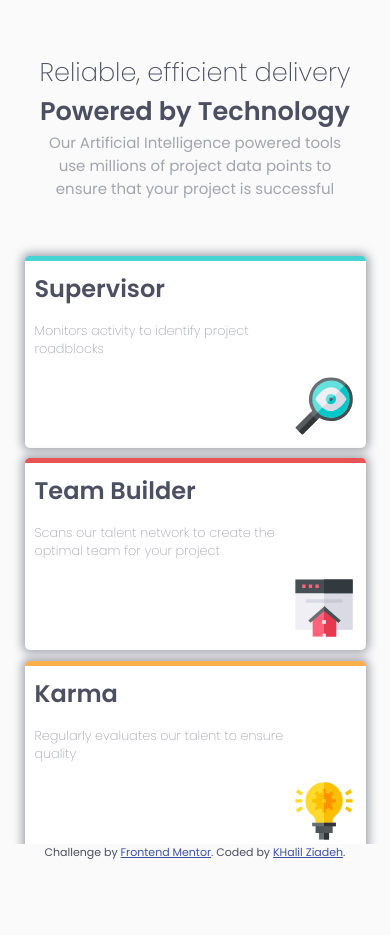
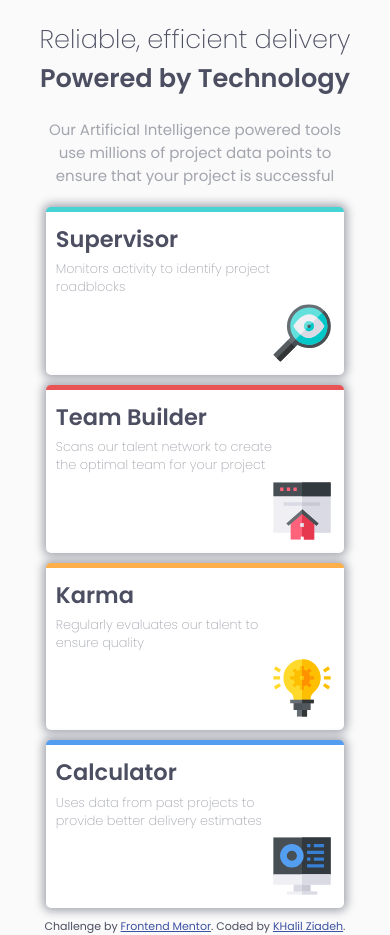
Before and after one commit to KHalilZiadeh/fourcards-challenge, a plain HTML site: page index.html in a window 390 px wide. Before the commit the page ends 861 px from the top, so only its background shows below. Drawn offline with Linux system fonts and the light colour scheme.

Commit message:
Fixed footer problem

```diff
--- a/index.html
+++ b/index.html
@@ -40,9 +40,9 @@
     <div class="container">
       <div class="column">
         <article class="left">
-          <h3>
+          <h2>
             Supervisor
-          </h3>
+          </h2>
           <p>
             Monitors activity to identify project roadblocks
           </p>
@@ -51,9 +51,9 @@
       </div>
       <div class="column middle">
         <article class="top">
-          <h3>
+          <h2>
             Team Builder
-          </h3>
+          </h2>
           <p>
             Scans our talent network to create the optimal team for your project
           </p>
@@ -62,9 +62,9 @@
       </div>
       <div class="column middle">
         <article class="bottom">
-          <h3>
+          <h2>
             Karma
-          </h3>
+          </h2>
           <p>
             Regularly evaluates our talent to ensure quality
           </p>
@@ -73,9 +73,9 @@
       </div>
       <div class="column">
         <article class="right">
-          <h3>
+          <h2>
             Calculator
-          </h3>
+          </h2>
           <p>
             Uses data from past projects to provide better delivery estimates
           </p>
--- a/main.css
+++ b/main.css
@@ -22,9 +22,6 @@ p {
     color: var(--grayish-blue);
 }
 
-html {
-    height: 100%;
-}
 
 body {
     font-size: 15px;
@@ -37,13 +34,13 @@ body {
     color: var(--very-dark-blue);
 }
 
+
 main {
     width: 100%;
     height: 95vh;
     display: flex;
     flex-direction: column;
     align-items: center;
-    position: relative;
 }
 
 .title {
@@ -51,8 +48,6 @@ main {
     flex-flow: column nowrap;
     align-items: center;
     justify-content: center;
-    position: absolute;
-    top: 0;
     width: 90%;
     height: auto;
     padding: 20px 0;
@@ -75,11 +70,9 @@ main {
 .container {
     display: flex;
     flex-flow: column wrap;
-    position: absolute;
     align-items: flex-start;
     justify-content: flex-start;
     width: 85%;
-    top: 30%;
     height: 70%;
     gap: 10px;
 }
@@ -185,43 +178,119 @@ article.right {
 }
 
 @media screen and (max-width: 450px) {
+
+    body {
+        all: initial;
+        font-size: 15px;
+        font-family: var(--font);
+        display: grid;
+        place-items: center;
+        background-color: var(--very-Light-Gray);
+        text-align: center;
+        color: var(--very-dark-blue);
+    }
+
     main {
-        min-height: 100vh;
-        overflow-y: scroll;
+        display: flex;
+        width: 100%;
+        height: inherit;
+        flex-flow: column nowrap;
+        justify-content: space-around;
+        align-items: center;
     }
 
     .title {
-        height: 30%;
+        display: flex;
+        flex-flow: inherit;
+        justify-content: space-evenly;
+        align-items: center;
+        min-height: max(auto, fit-content);
+        padding: 20px 0;
     }
 
     .title h1 {
         font-size: 1.6rem;
+        font-weight: 200;
+    }
+
+    .title h1 span {
+        font-weight: 600;
     }
 
     .title p {
+        display: block;
+        font-weight: 400;
         width: min(500px, 20rem);
+        margin-top: 20px;
     }
 
     .container {
-        flex-wrap: nowrap;
-        width: 90%;
+        display: flex;
+        flex-flow: inherit;
+        align-items: center;
+        justify-content: space-around;
         height: auto;
-        gap: 5px;
+        gap: 10px;
+        margin-bottom: 10px;
     }
 
     .container .column {
+        display: grid;
+        place-items: center;
+        width: 90%;
+        aspect-ratio: 16 / 9;
+    }
+
+    .container .column article {
+        display: flex;
+        justify-content: space-between;
+        align-items: flex-start;
+        flex-flow: column nowrap;
         width: 100%;
-        aspect-ratio: 16 / 9;
+        height: 100%;
+        background-color: var(--white);
+        border-radius: 5px;
+        border-top-width: 5px;
+        border-top-style: solid;
+        box-shadow: 0 0 10px 3px var(--grayish-blue);
+        padding: 10px;
+        text-align: left;
+        transition: 0.5s;
+    }
+
+    .container .column article img {
+        align-self: flex-end;
+    }
+
+    .container:hover .column:not(:hover) {
+        z-index: 0;
     }
 
     .container:hover article:not(:hover) {
         scale: 0.9;
+        opacity: 0.2;
         translate: -30px 0;
     }
 
-    .container:hover article.left:hover,
-    .container:hover article.top:hover,
-    .container:hover article.bottom:hover,
+    .container:hover article:not(:hover) * {
+        visibility: hidden;
+    }
+
+    .container:hover article.left:hover {
+        scale: 1;
+        translate: 10px 0;
+    }
+
+    .container:hover article.top:hover {
+        scale: 1;
+        translate: 10px 0;
+    }
+
+    .container:hover article.bottom:hover {
+        scale: 1;
+        translate: 10px 0;
+    }
+
     .container:hover article.right:hover {
         scale: 1;
         translate: 10px 0;
--- a/new.css
+++ b/new.css
@@ -26,7 +26,6 @@ body {
     font-size: 15px;
     font-family: var(--font);
     display: grid;
-    min-height: 100vh;
     place-items: center;
     background-color: var(--very-Light-Gray);
     text-align: center;
@@ -34,25 +33,24 @@ body {
 }
 
 main {
+    display: flex;
     width: 100%;
-    height: 95vh;
-    display: flex;
-    flex-direction: column;
+    flex-flow: column nowrap;
+    justify-content: space-around;
     align-items: center;
 }
 
 .title {
     display: flex;
-    flex-flow: column nowrap;
+    flex-flow: inherit;
+    justify-content: space-evenly;
     align-items: center;
-    position: absolute;
-    top: 0;
-    width: 100%;
-    height: 30%;
+    min-height: max(auto, fit-content);
     padding: 20px 0;
 }
 
 .title h1 {
+    font-size: 1.6rem;
     font-weight: 200;
 }
 
@@ -61,73 +59,48 @@ main {
 }
 
 .title p {
+    display: block;
     font-weight: 400;
-    width: 500px;
+    width: min(500px, 20rem);
+    margin-top: 20px;
 }
 
 .container {
     display: flex;
-    flex-flow: row wrap;
-    position: absolute;
-    align-items: flex-start;
-    justify-content: flex-start;
-    width: 85%;
-    bottom: 0;
-    height: 70%;
+    flex-flow: inherit;
+    align-items: center;
+    justify-content: space-around;
+    height: auto;
     gap: 10px;
+    margin-bottom: 10px;
 }
 
 .container .column {
-    display: flex;
-    flex-flow: row wrap;
-    justify-content: center;
-    align-items: center;
-    height: 100%;
-    width: calc((100% - 20px) / 3);
-    translate: 0 -5%;
-    z-index: 1;
-}
-
-.column.double article:first-child {
-    align-self: flex-start;
-}
-
-.column.double article:last-child {
-    align-self: flex-end;
+    display: grid;
+    place-items: center;
+    width: 90%;
+    aspect-ratio: 16 / 9;
 }
 
 .container .column article {
     display: flex;
     justify-content: space-between;
-    flex-direction: column;
     align-items: flex-start;
-    width: calc(100% - 10px);
-    height: calc(100% * 0.4);
+    flex-flow: column nowrap;
+    width: 100%;
+    height: 100%;
     background-color: var(--white);
+    border-radius: 5px;
     border-top-width: 5px;
     border-top-style: solid;
-    border-radius: 5px;
-    box-shadow: 0px 0px 10px 3px var(--grayish-blue);
-    padding: 10px 10px;
+    box-shadow: 0 0 10px 3px var(--grayish-blue);
+    padding: 10px;
     text-align: left;
-    position: relative;
-    z-index: 2;
     transition: 0.5s;
 }
 
-article h3 {
-    font-size: 1.5rem;
-}
-
-article p {
-    font-size: 0.8rem;
-    font-weight: 200;
-    width: 80%;
-}
-
-article img {
+.container .column article img {
     align-self: flex-end;
-    scale: 0.9;
 }
 
 article.left {
@@ -151,35 +124,15 @@ article.right {
 }
 
 .container:hover article:not(:hover) {
-    scale: 0.75;
+    scale: 0.9;
     opacity: 0.2;
-    z-index: 0;
+    translate: -30px 0;
 }
 
 .container:hover article:not(:hover) * {
     visibility: hidden;
 }
 
-.container:hover article.left:hover {
-    scale: 1.5;
-    z-index: 1;
-    translate: 80% 0;
+.container:hover article:hover {
+    translate: 10px 0;
 }
-
-.container:hover article.top:hover {
-    scale: 1.5;
-    z-index: 1;
-    translate: 0 80%;
-}
-
-.container:hover article.bottom:hover {
-    scale: 1.5;
-    z-index: 1;
-    translate: 0 -80%;
-}
-
-.container:hover article.right:hover {
-    scale: 1.5;
-    z-index: 1;
-    translate: -80% 0;
-}
```
